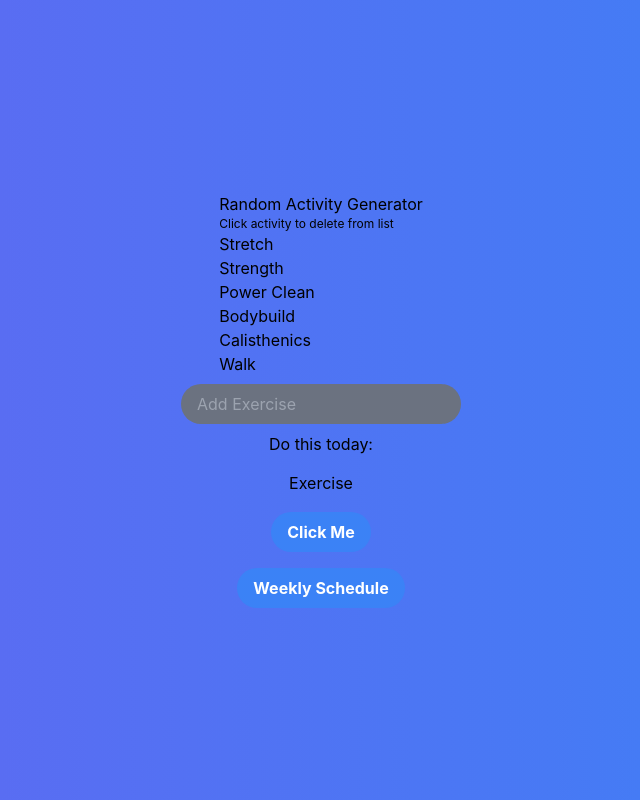
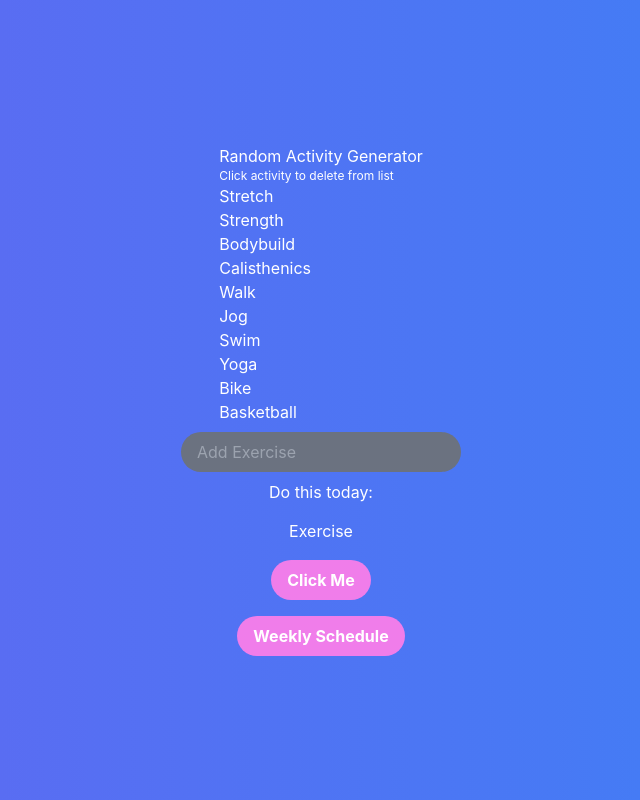
Before and after one commit to michaelsatumba/neomania, a Next.js app: page / in a window 1280 px wide. Shown: the whole page, without its empty margins (319-959 px from the left). Built offline with nearby package versions, Linux system fonts and the light colour scheme.

Commit message:
button style

```diff
--- a/pages/index.js
+++ b/pages/index.js
@@ -9,27 +9,30 @@ export default function Home() {
 	const [arrayExercises, setArrayExercises] = useState([
 		'Stretch',
 		'Strength',
-		'Power Clean',
+		// 'Power Clean',
 		'Bodybuild',
 		'Calisthenics',
 		'Walk',
-		// 'Jog',
+		'Jog',
 		// 'Sprint',
 		// 'Rest',
 		// 'Foam Roll',
 		// 'Walking with Backpack',
-		// 'Swim',
+		'Swim',
 		// 'Jump Rope',
-		// 'Yoga',
-		// 'Bike',
-		// 'Basketball',
+		'Yoga',
+		'Bike',
+		'Basketball',
 		// 'Rollerskate',
 		// 'Hike',
 		// 'Bat',
 		// 'Dance',
 	]);
 	const [divStyle, setDivStyle] = useState(
-		`flex flex-col items-center justify-center min-h-screen bg-gradient-to-r from-indigo-500 to-blue-500`
+		`flex flex-col items-center justify-center min-h-screen bg-gradient-to-r from-indigo-500 to-blue-500 text-white`
+	);
+	const [buttonStyle, setButtonStyle] = useState(
+		`bg-[#F07DEA] hover:bg-[#A460ED] text-white font-bold py-2 px-4 rounded-full mt-4`
 	);
 
 	const generate = () => {
@@ -56,7 +59,7 @@ export default function Home() {
 		Router.push(
 			{
 				pathname: '/week',
-				query: { divStyle },
+				query: { divStyle, buttonStyle },
 			},
 			'/week'
 		);
@@ -97,17 +100,11 @@ export default function Home() {
 				>
 					{exercise}
 				</p>
-				<button
-					onClick={generate}
-					className="bg-blue-500 hover:bg-blue-700 text-white font-bold py-2 px-4 rounded-full mt-4"
-				>
+				<button onClick={generate} className={buttonStyle}>
 					Click Me
 				</button>
 				{/* <Link href="/week"> */}
-				<button
-					onClick={weekPage}
-					className="bg-blue-500 hover:bg-blue-700 text-white font-bold py-2 px-4 rounded-full mt-4"
-				>
+				<button onClick={weekPage} className={buttonStyle}>
 					Weekly Schedule
 				</button>
 				{/* </Link> */}
--- a/pages/week.js
+++ b/pages/week.js
@@ -18,20 +18,20 @@ function Week() {
 	const [arrayExercises, setArrayExercises] = useState([
 		'Stretch',
 		'Strength',
-		'Power Clean',
+		// 'Power Clean',
 		'Bodybuild',
 		'Calisthenics',
 		'Walk',
-		// 'Jog',
+		'Jog',
 		// 'Sprint',
 		// 'Rest',
 		// 'Foam Roll',
 		// 'Walking with Backpack',
 		// 'Swim',
 		// 'Jump Rope',
-		// 'Yoga',
-		// 'Bike',
-		// 'Basketball',
+		'Yoga',
+		'Bike',
+		'Basketball',
 		// 'Rollerskate',
 		// 'Hike',
 		// 'Bat',
@@ -41,11 +41,12 @@ function Week() {
 	const router = useRouter();
 
 	const {
-		query: { divStyle },
+		query: { divStyle, buttonStyle },
 	} = router;
 
 	const props = {
 		divStyle,
+		buttonStyle,
 	};
 
 	const [weeklyArray, setWeeklyArray] = useState([
@@ -165,16 +166,11 @@ function Week() {
 						<p>Sunday - {weeklyArray[6]} </p>
 					</div>
 				</div>
-				<button
-					onClick={generate}
-					className="bg-blue-500 hover:bg-blue-700 text-white font-bold py-2 px-4 rounded-full mt-4"
-				>
+				<button onClick={generate} className={buttonStyle}>
 					Click Me
 				</button>
 				<Link href="/">
-					<button className="bg-blue-500 hover:bg-blue-700 text-white font-bold py-2 px-4 rounded-full mt-4">
-						Daily Schedule
-					</button>
+					<button className={buttonStyle}>Daily Schedule</button>
 				</Link>
 			</div>
 		</div>
```
